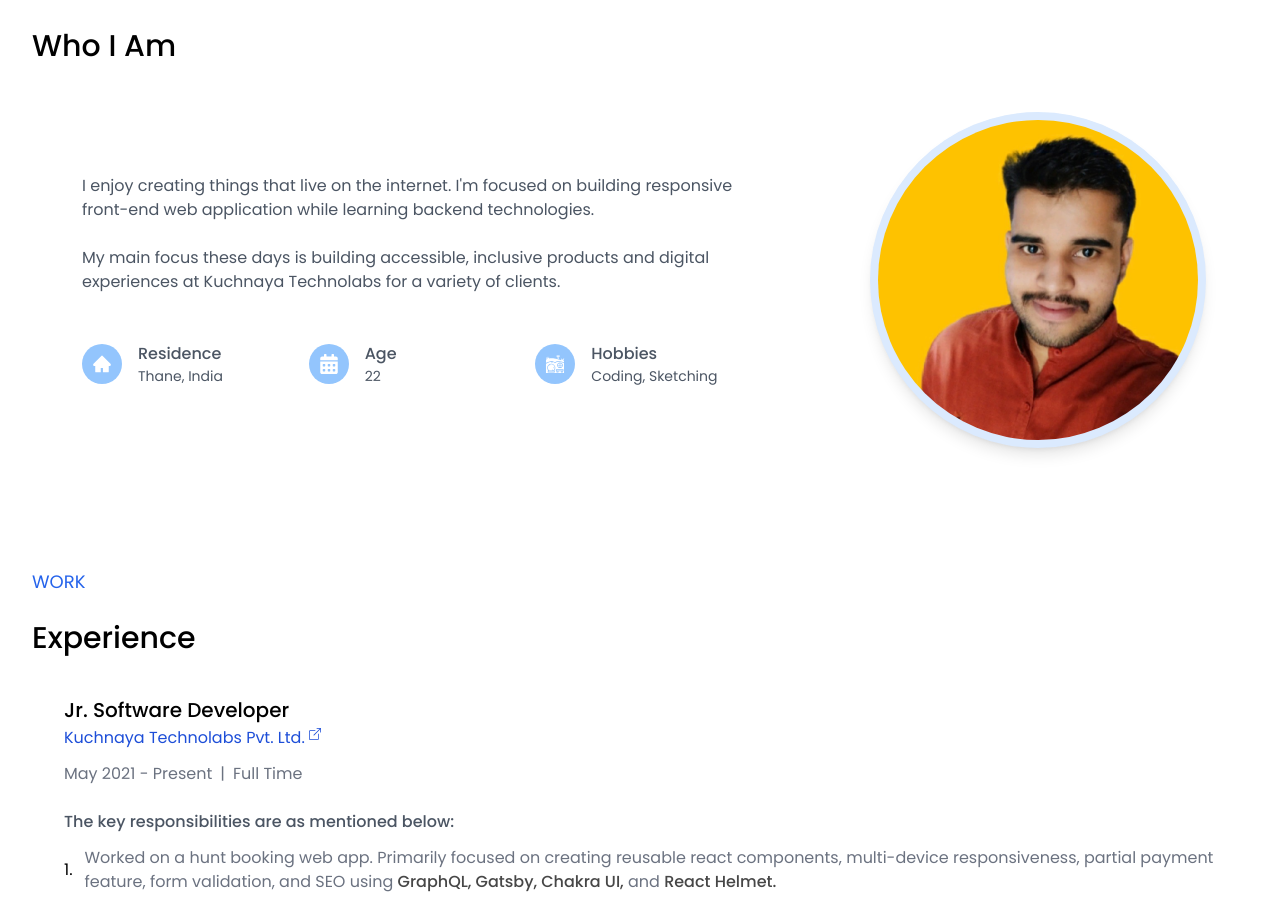
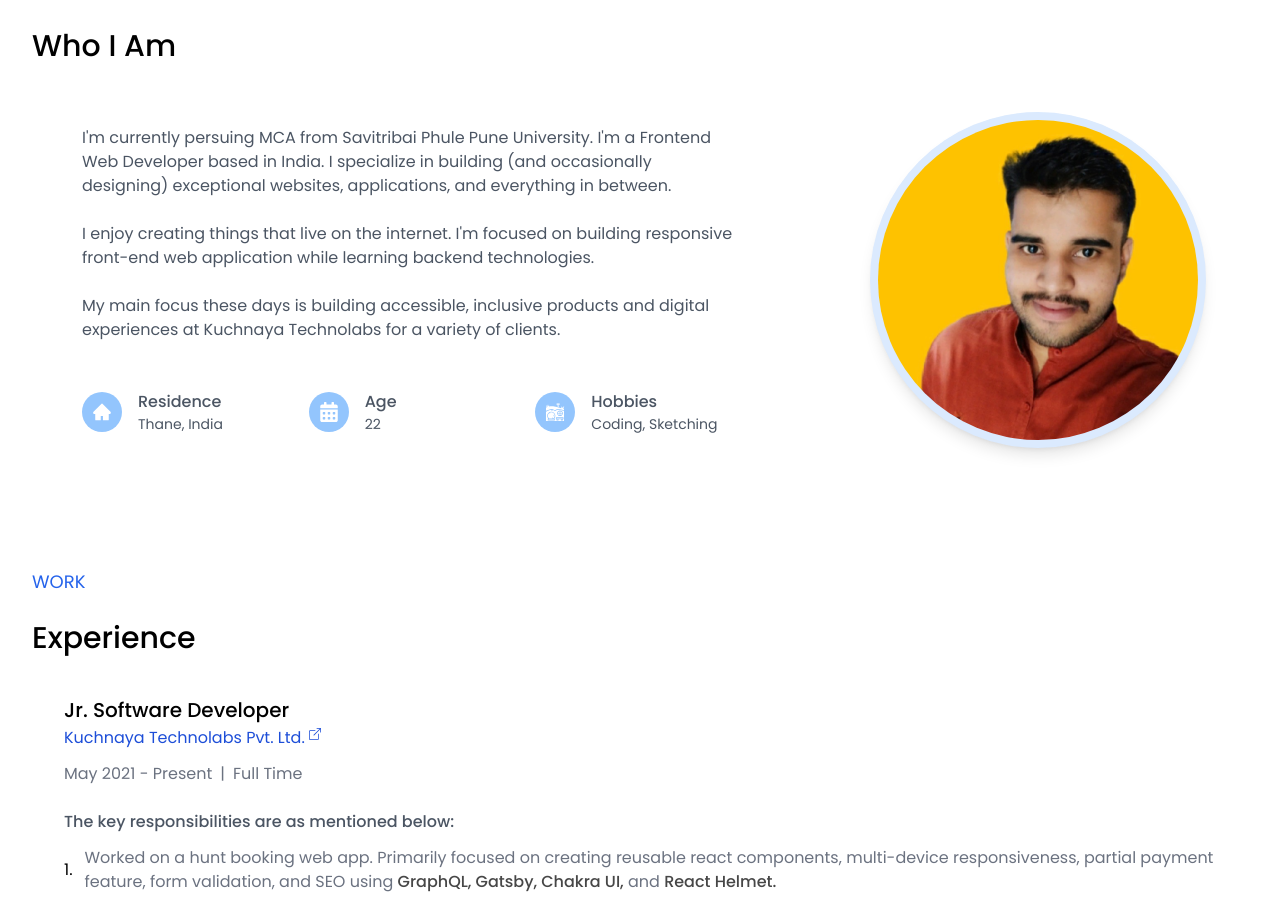
Before and after one commit to shubhamryaduvanshi/portfolio-v2, a Next.js app: page / in a window 1280 px wide. Shown: the part 920-1828 px from the top of the page. Built offline with nearby package versions, Linux system fonts and the light colour scheme.

Commit message:
updating about section content

```diff
--- a/components/About.jsx
+++ b/components/About.jsx
@@ -34,12 +34,13 @@ const About = () => {
           <div className="flex items-center justify-around flex-col-reverse md:flex-row">
             <div className="w-full px-2 md:max-w-2xl">
               <div className="mt-12 text-gray-600 md:text-md text-justify md:text-left">
-                {/* <p>
-                  I&apos;m currently persuing MCA from University of Mumbai.
-                  I&apos;m a Frontend Web Developer based in India. I specialize
-                  in building (and occasionally designing) exceptional websites,
-                  applications, and everything in between.
-                </p> */}
+                <p>
+                  I&apos;m currently persuing MCA from Savitribai Phule Pune
+                  University. I&apos;m a Frontend Web Developer based in India.
+                  I specialize in building (and occasionally designing)
+                  exceptional websites, applications, and everything in between.
+                </p>
+
                 <p className="mt-6">
                   I enjoy creating things that live on the internet. I&apos;m
                   focused on building responsive front-end web application while
@@ -53,7 +54,10 @@ const About = () => {
 
                 <div className="grid grid-cols-1 sm:grid-cols-2 gap-4 md:gap-6 mt-6 md:grid-cols-3">
                   {aboutGrid.map((item) => (
-                    <div key={item.id} className="flex items-center mt-4 md:mt-6">
+                    <div
+                      key={item.id}
+                      className="flex items-center mt-4 md:mt-6"
+                    >
                       <div className="flex items-center justify-center w-10 h-10 mr-4 text-white bg-blue-300 rounded-full">
                         {item.icon}
                       </div>
--- a/components/Project.jsx
+++ b/components/Project.jsx
@@ -22,6 +22,7 @@ const Project = ({ project, showProjectDetails }) => {
         >
           {isHovered && (
             <div
+              hidden={!isHovered}
               style={{ background: "rgba(0,0,0,0.7)" }}
               className="absolute bottom-0 left-0 z-10 w-full h-24 rounded-md transition-all duration-500 ease-in-out flex justify-center items-center flex-col"
             >
```
Also changed, not shown: 1 other file (tests, documents, lock files or other folders).
